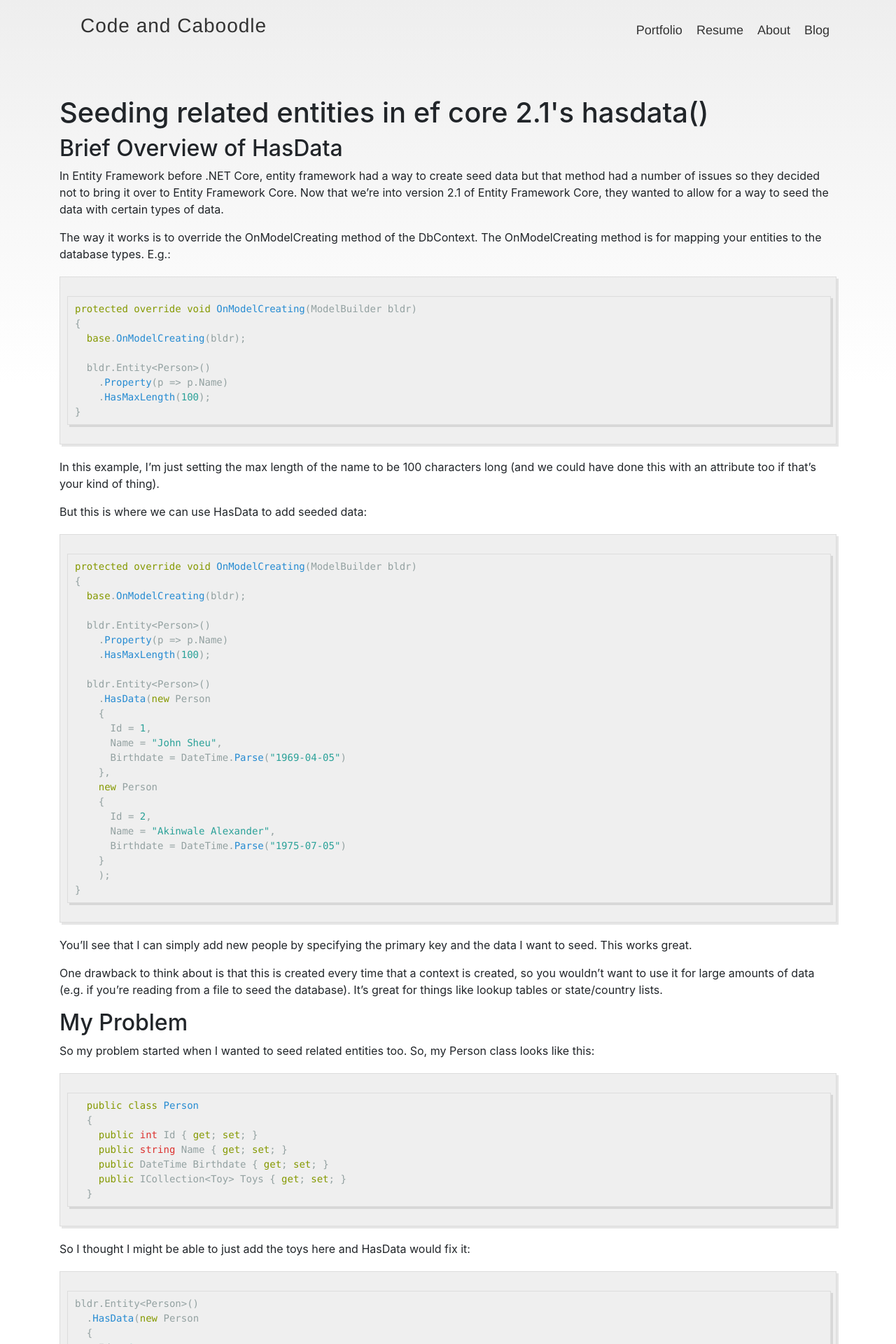
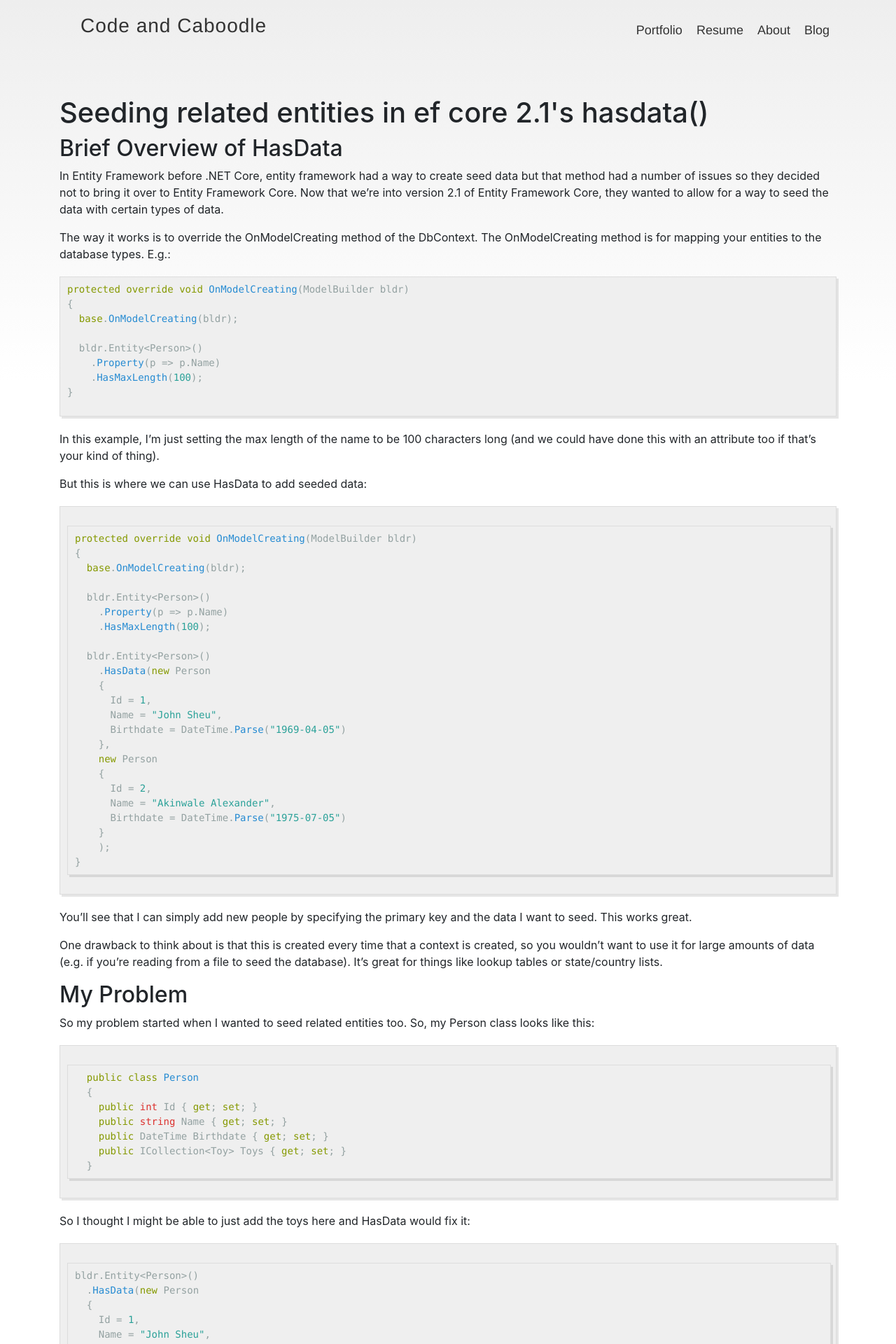
Before and after one commit to yeleywale/yeleywale.github.io, a Jekyll site: the page built from _posts/2018-8-15-Seeding Related Entities in EF Core 2.1's HasData().md, in a window 1280 px wide. Shown: the top 1920 px of the page at 70% size. Built offline with Jekyll 4.4.1, drawn with Linux system fonts in a browser that asks for light colours; some web fonts are replaced; our own code applies the rules of GitHub Pages for plain Markdown files; comment, search, counter and statistics services are not loaded.

Commit message:
Modify tags

````diff
--- a/_posts/2018-8-15-Seeding Related Entities in EF Core 2.1's HasData().md
+++ b/_posts/2018-8-15-Seeding Related Entities in EF Core 2.1's HasData().md
@@ -3,7 +3,7 @@
 
 The way it works is to override the OnModelCreating method of the DbContext. The OnModelCreating method is for mapping your entities to the database types. E.g.:
 
-```csharp
+{% highlight csharp %}
 protected override void OnModelCreating(ModelBuilder bldr)
 {
   base.OnModelCreating(bldr);
@@ -12,7 +12,7 @@
     .Property(p => p.Name)
     .HasMaxLength(100);
 }
-```
+{% endhighlight %}
 In this example, I'm just setting the max length of the name to be 100 characters long (and we could have done this with an attribute too if that's your kind of thing).
 
 But this is where we can use HasData to add seeded data:
````
Also changed, not shown: _posts/2017-4-10-Get Started with ReactJs.md (+1 -0 lines).
